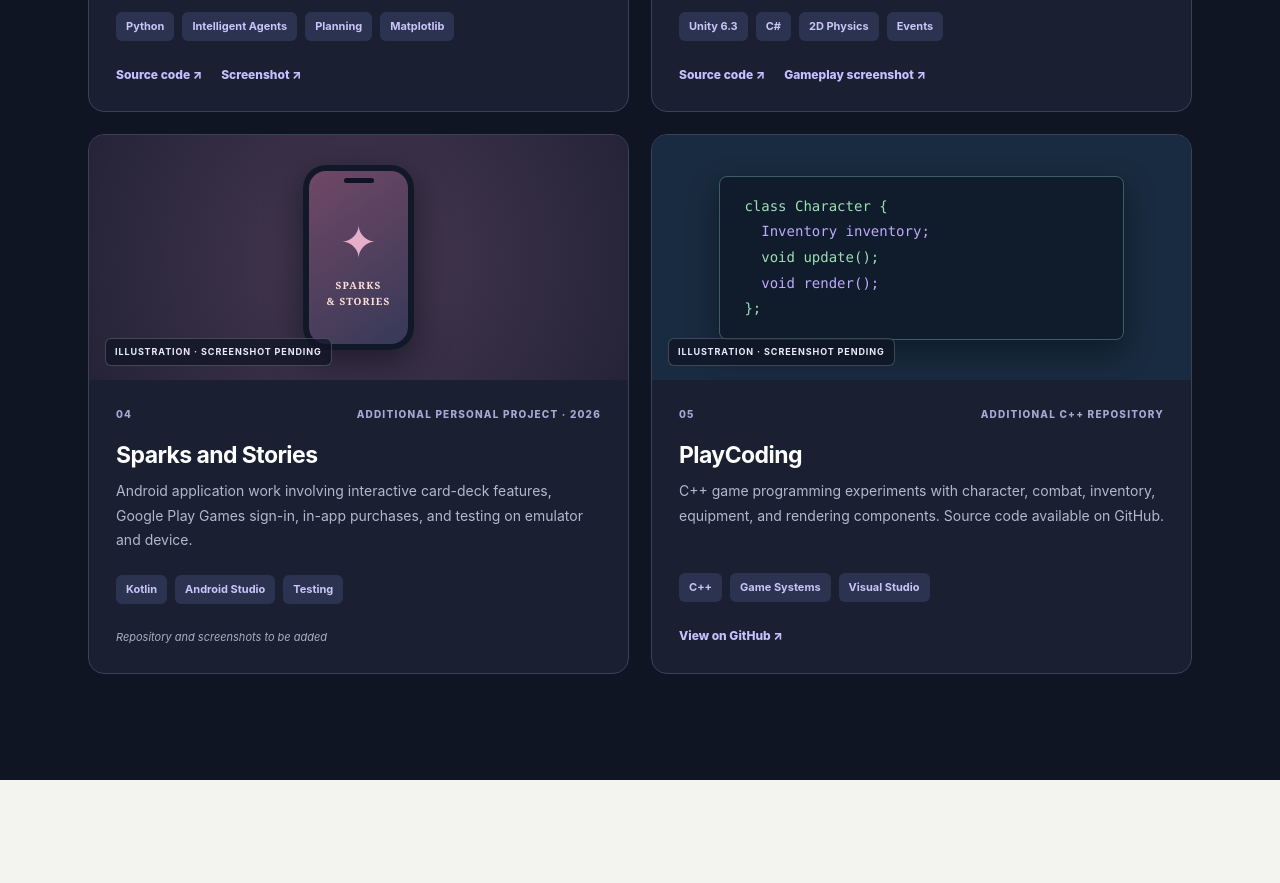
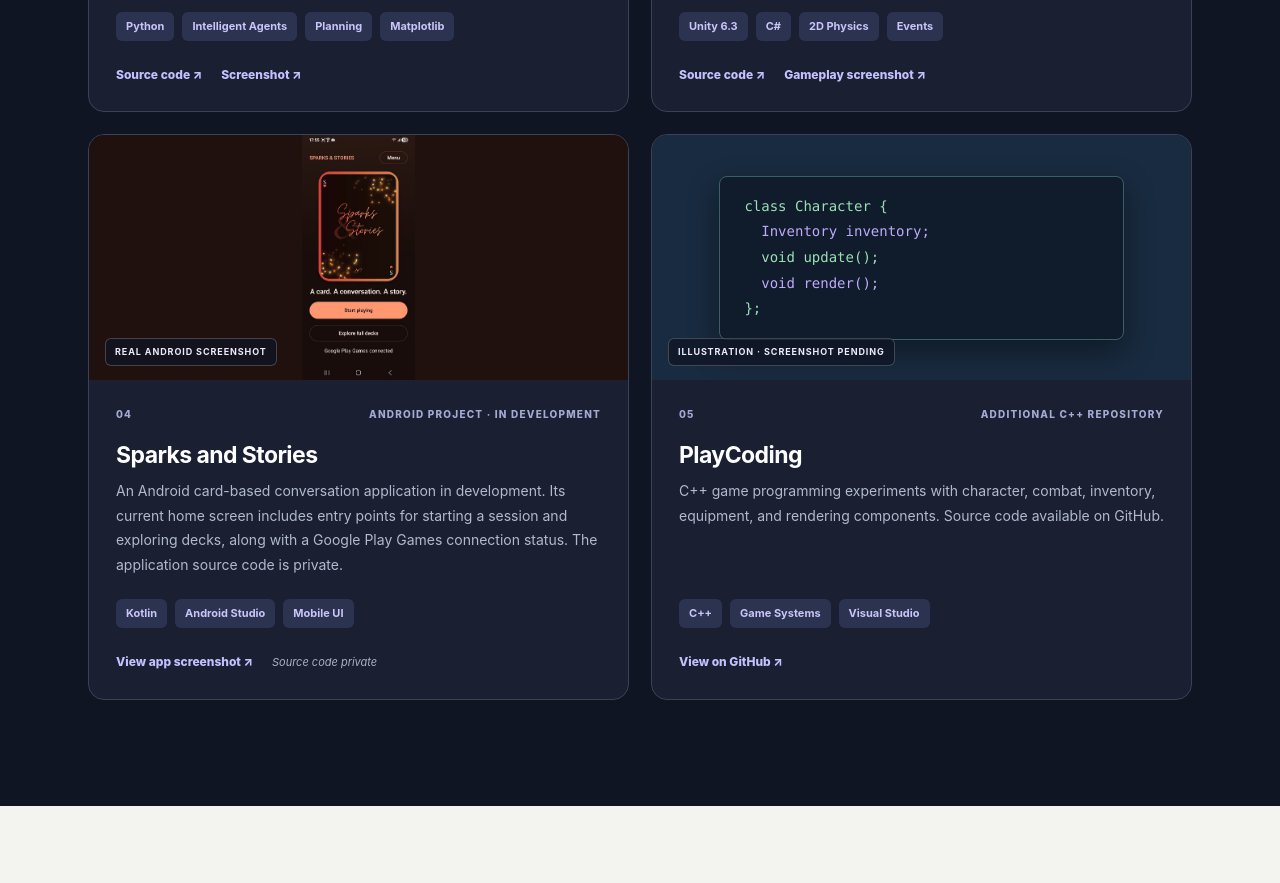
Before and after one commit to PhoenixPrimeGames/github-portfolio, a plain HTML site: page index.html in a window 1280 px wide. Shown: the part 3200-4083 px from the top of the page. Drawn offline with Linux system fonts and the light colour scheme.

Commit message:
Add project card for 'Sparks and Stories' Android app
Added a new project card for 'Sparks and Stories' with details about the Android application in development, including a screenshot and project metadata.

```diff
--- a/index.html
+++ b/index.html
@@ -116,7 +116,25 @@
               </div>
             </div>
           </article>
-          <article class="project-card"><div class="project-visual visual-android"><div class="phone-mock"><span class="phone-top"></span><span class="phone-art">✦</span><span class="phone-lines">SPARKS<br> &amp; STORIES</span></div><span class="preview-tag">ILLUSTRATION · SCREENSHOT PENDING</span></div><div class="project-body"><div class="project-meta"><span>04</span><span>ADDITIONAL PERSONAL PROJECT · 2026</span></div><h3>Sparks and Stories</h3><p>Android application work involving interactive card-deck features, Google Play Games sign-in, in-app purchases, and testing on emulator and device.</p><div class="tags"><span>Kotlin</span><span>Android Studio</span><span>Testing</span></div><div class="project-links"><span class="pending-link">Repository and screenshots to be added</span></div></div></article>
+          <article class="project-card">
+            <div class="project-visual visual-android" style="background:#21110e;">
+              <img src="screenshots/sparks-and-stories.jpg"
+                   alt="Sparks and Stories Android home screen with Start playing, Explore full decks, and Google Play Games connection status"
+                   width="558" height="1211" loading="lazy"
+                   style="display:block;width:100%;height:100%;object-fit:contain;">
+              <span class="preview-tag">REAL ANDROID SCREENSHOT</span>
+            </div>
+            <div class="project-body">
+              <div class="project-meta"><span>04</span><span>ANDROID PROJECT · IN DEVELOPMENT</span></div>
+              <h3>Sparks and Stories</h3>
+              <p>An Android card-based conversation application in development. Its current home screen includes entry points for starting a session and exploring decks, along with a Google Play Games connection status. The application source code is private.</p>
+              <div class="tags"><span>Kotlin</span><span>Android Studio</span><span>Mobile UI</span></div>
+              <div class="project-links">
+                <a href="screenshots/sparks-and-stories.jpg" target="_blank" rel="noopener noreferrer">View app screenshot ↗</a>
+                <span class="pending-link">Source code private</span>
+              </div>
+            </div>
+          </article>
           <article class="project-card"><div class="project-visual visual-code"><div class="code-lines" aria-hidden="true"><span>class Character {</span><span>&nbsp;&nbsp;Inventory inventory;</span><span>&nbsp;&nbsp;void update();</span><span>&nbsp;&nbsp;void render();</span><span>};</span></div><span class="preview-tag">ILLUSTRATION · SCREENSHOT PENDING</span></div><div class="project-body"><div class="project-meta"><span>05</span><span>ADDITIONAL C++ REPOSITORY</span></div><h3>PlayCoding</h3><p>C++ game programming experiments with character, combat, inventory, equipment, and rendering components. Source code available on GitHub.</p><div class="tags"><span>C++</span><span>Game Systems</span><span>Visual Studio</span></div><div class="project-links"><a href="https://github.com/PhoenixPrimeGames/PlayCoding" target="_blank" rel="noopener noreferrer">View on GitHub ↗</a></div></div></article>
         </div>
       </div>
```
